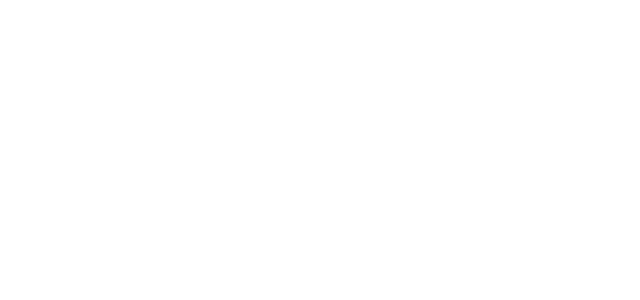
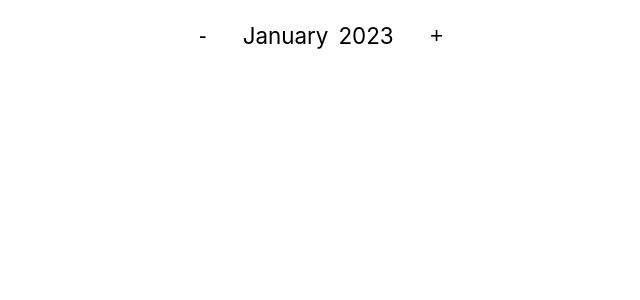
Before and after one commit to BlazejDuszynski/home_budget, a React (Create React App) app: page / in a window 1280 px wide. Shown: the top 300 px of the page, without its empty margins (319-959 px from the left). Built offline with nearby package versions, Linux system fonts and the light colour scheme.

Commit message:
Calendar applied to AppHeader component

```diff
--- a/src/App.js
+++ b/src/App.js
@@ -1,10 +1,13 @@
 import { Fragment } from "react";
 import "./App.css";
+import AppHeader from "./Components/AppHeader";
 
 function App() {
-  return <Fragment>
-
-  </Fragment>
+  return (
+    <Fragment>
+      <AppHeader />
+    </Fragment>
+  );
 }
 
 export default App;
--- /dev/null
+++ b/src/Components/AppHeader.js
@@ -0,0 +1,12 @@
+import Calendar from "./Calendar";
+import classes from "./AppHeader.module.css";
+
+const AppHeader = () => {
+  return (
+    <header className={classes.header}>
+      <Calendar />
+    </header>
+  );
+};
+
+export default AppHeader;
--- /dev/null
+++ b/src/Components/AppHeader.module.css
@@ -0,0 +1,3 @@
+.header {
+    padding: 0 40%;
+}
--- /dev/null
+++ b/src/Components/Calendar.js
@@ -0,0 +1,43 @@
+import classes from "./Calendar.module.css";
+import { useState } from "react";
+
+const Calendar = () => {
+  const [date, setDate] = useState(new Date());
+
+  const choosePreviousMonthHandler = () => {
+    const newDate = new Date(date.setMonth(date.getMonth() - 1));
+    setDate(newDate);
+  };
+
+  const chooseNextMonthHandler = () => {
+    const newDate = new Date(date.setMonth(date.getMonth() + 1));
+    setDate(newDate);
+  };
+
+  const month = date.toLocaleString("default", { month: "long" });
+  const monthCapitalLetter = month.charAt(0).toUpperCase() + month.slice(1);
+  const year = date.getFullYear();
+
+  return (
+    <div className={classes.datePicker}>
+      <button
+        className={classes.datePicker__button}
+        onClick={choosePreviousMonthHandler}
+      >
+        -
+      </button>
+      <div className={classes.datePicker__content}>
+        <p>{monthCapitalLetter}</p>
+        <p>{year}</p>
+      </div>
+      <button
+        className={classes.datePicker__button}
+        onClick={chooseNextMonthHandler}
+      >
+        +
+      </button>
+    </div>
+  );
+};
+
+export default Calendar;
--- /dev/null
+++ b/src/Components/Calendar.module.css
@@ -0,0 +1,23 @@
+.datePicker {
+  display: flex;
+  flex-basis: 15%;
+  align-items: center;
+  gap: 30px;
+  justify-content: space-around;
+  font-size: 1.4em;
+}
+
+.datePicker__button {
+  background: none;
+  border: none;
+  cursor: pointer;
+  display: flex;
+  font-size: 1em;
+}
+
+.datePicker__content {
+  display: flex;
+  flex: 2;
+  gap: 10px;
+  justify-content: center;
+}
```
Also changed, not shown: public/logo192.png (deleted), public/logo512.png (deleted).
